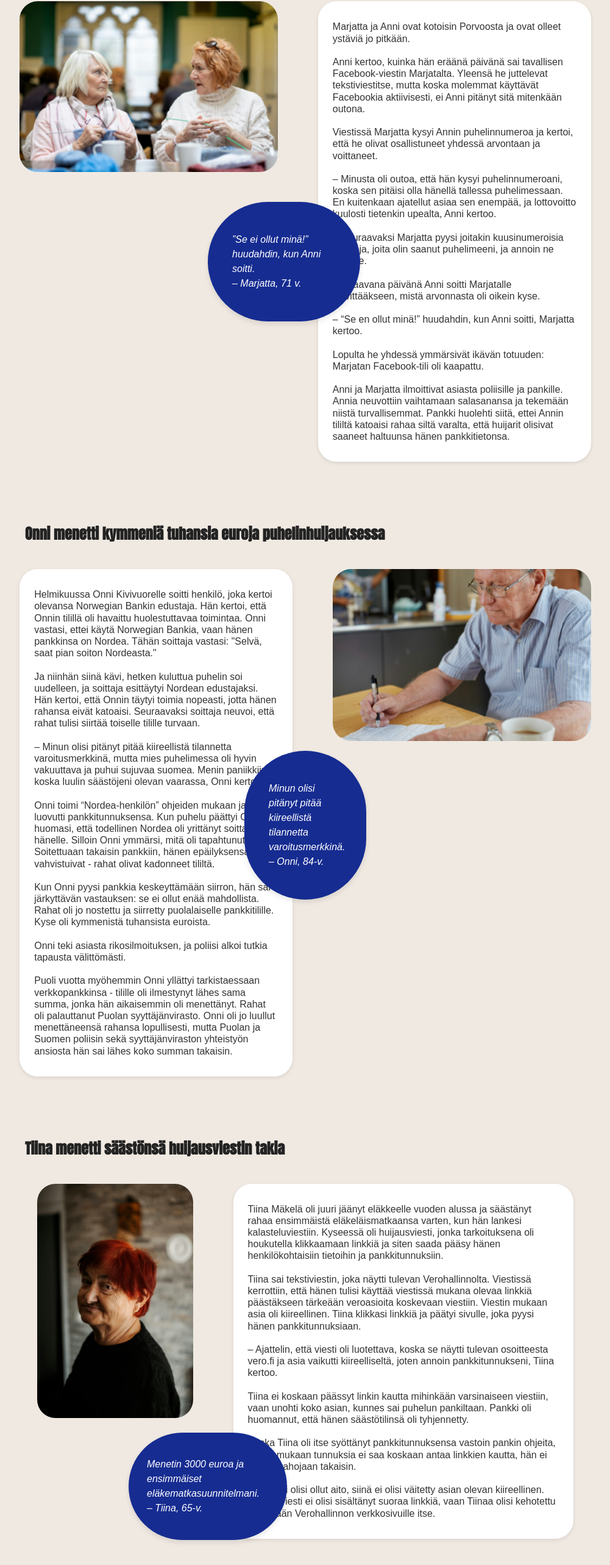
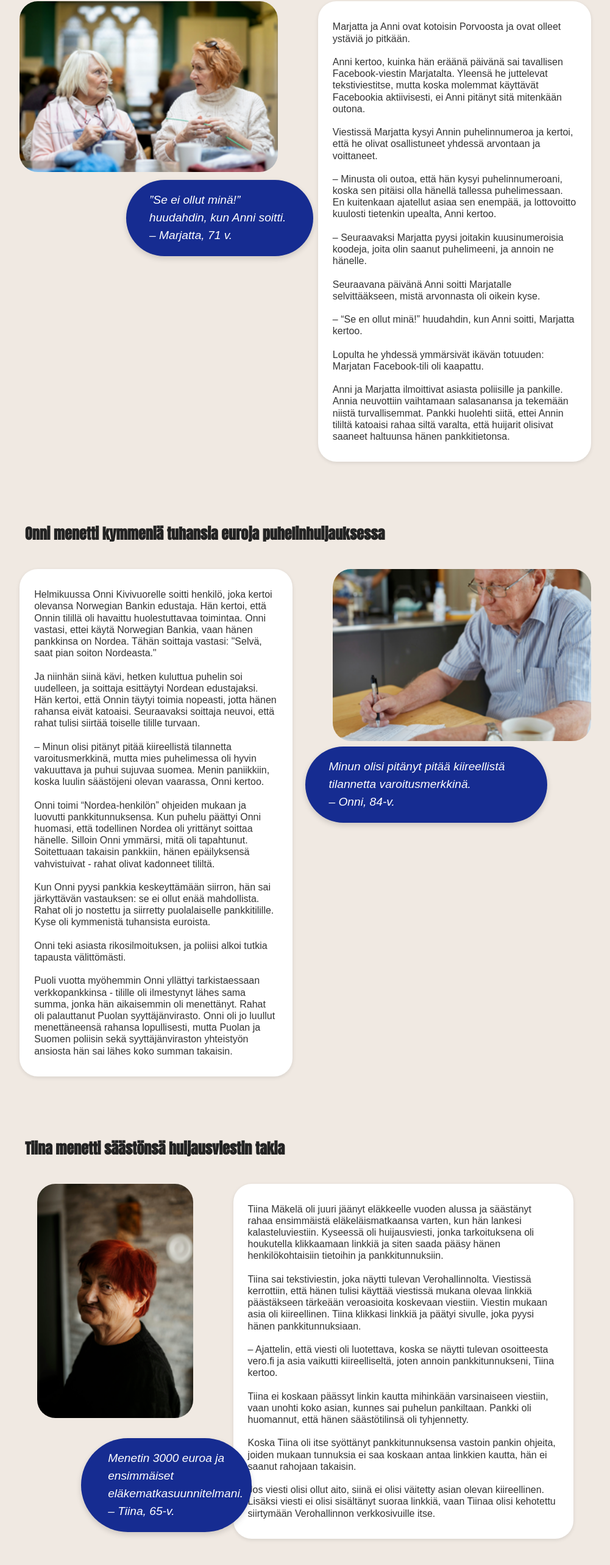
Before and after one commit to levonmaister/scamvjp2, a React (Vite) app: page / in a window 1280 px wide. Shown: the part 2617-5183 px from the top of the page at 61% size, without its empty margins (139-1140 px from the left). Built offline with nearby package versions, Linux system fonts and the light colour scheme.

Commit message:
artikel repsonsivitet och alt täg

```diff
--- a/src/pages/Etusivu.jsx
+++ b/src/pages/Etusivu.jsx
@@ -44,7 +44,7 @@ const Etusivu = () => {
                     >Pelaa peliä</button>
 
                     <div className="handbild-container">
-                        <img src={handbild} alt="puhelinkadessa" />
+                        <img src={handbild} alt="puhelin kadessa" />
                     </div>
 
                 </div>
--- a/src/pages/HorroStories.jsx
+++ b/src/pages/HorroStories.jsx
@@ -16,7 +16,7 @@ const HorrorStories = () => {
               ”Se ei ollut minä!” huudahdin, kun Anni soitti.<br />– Marjatta, 71 v.
           </div>
           <div className="story1-image-container">
-            <img className="storykuva1" src={story1img} />
+            <img className="storykuva1" src={story1img} alt="Marjatta, 71-v. ja Anni, 72-v." />
           </div>
           <div className="story-description">
             <p>
@@ -65,7 +65,7 @@ const HorrorStories = () => {
               Minun olisi pitänyt pitää kiireellistä tilannetta varoitusmerkkinä.<br />– Onni, 84-v.
           </div>
           <div className="story2-image-container">
-            <img className="storykuva1" src={story2img} />
+            <img className="storykuva1" src={story2img} alt="Onni, 84-v." />
           </div>
           <div className="story-description">
             <p>
@@ -112,7 +112,7 @@ const HorrorStories = () => {
                 Menetin 3000 euroa ja ensimmäiset eläkematkasuunnitelmani.<br />– Tiina, 65-v.
           </div>
           <div className="story2-image-container">
-            <img className="storykuva3" src={story3img} />
+            <img className="storykuva3" src={story3img} alt="Tiina, 65-v." />
           </div>
           <div className="story-description">
             <p>
--- a/src/styles/stories.css
+++ b/src/styles/stories.css
@@ -81,7 +81,7 @@ body {
 }
 
 
-.quote-bubble1 {
+/*.quote-bubble1 {
     display: inline-block;
     background-color: rgb(22, 44, 145);
     color: white;
@@ -138,8 +138,84 @@ body {
     line-height: 1.5;
     font-style: italic;
     box-shadow: 0px 4px 8px rgba(0,0,0,0.1);
-  }
+  }*/
 
+.quote-bubble1,
+.quote-bubble2,
+.quote-bubble3 {
+    position: absolute;
+    background-color: rgb(22, 44, 145);
+    font-family: Arial, sans-serif;
+    line-height: 1.5;
+    font-style: italic;
+    color: white;
+    font-weight: lighter;
+    font-size: 14px;
+    border-radius: 900px;
+    font-size: clamp(14px, 1.5vw, 20px);
+    box-shadow: 0 4px 10px rgba(0, 0, 0, 0.15);
+    z-index: 10;
+}
+
+.quote-bubble1 {
+    bottom: 35%;
+    left: 18%;
+    padding: 1em 2em;
+    max-width: 15vw;
+}
+
+
+.quote-bubble2 {
+    bottom: 40%;
+    left: 55%;
+    padding: 1em 2em;
+    max-width: 20vw;
+}
+
+.quote-bubble3 {
+    bottom: 1%;
+    left: 10%;
+    padding: 1.3em 2.5em;
+    max-width: 15vw;
+}
+
+
+/*.quote-bubble1,
+.quote-bubble2,
+.quote-bubble3 {
+    display: inline-block;
+    background-color: rgb(22, 44, 145);
+    color: white;
+    font-size: 1.6vw; /* Gör textstorleken responsiv
+    padding: 4vw 3vw;
+    border-radius: 50vw; /* Gör dem alltid runda
+    max-width: 20vw; /* Anpassar bubblans bredd
+    text-align: center;
+    font-family: Arial, sans-serif;
+    font-style: italic;
+    box-shadow: 0px 4px 8px rgba(0,0,0,0.3);
+    position: absolute;
+}
+
+/* Specifika positioneringar
+.quote-bubble1 {
+    left: 30%;
+    bottom: 35%;
+    transform: translate(-50%, 10%);
+}
+
+.quote-bubble2 {
+    right: 30%;
+    bottom: 40%;
+    transform: translate(50%, 5%);
+}
+
+.quote-bubble3 {
+    left: 25%;
+    bottom: 15%;
+    transform: translate(-50%, 5%);
+}
+*/
 @media (max-width: 600px){
 
     .stories-container {
@@ -178,7 +254,7 @@ body {
 
     .storykuva3 {
         width: 100%;
-        max-width: 400px;
+        max-width: 100px;
         height: auto;
         border-radius: 30px;
         margin-bottom: 16px;
@@ -299,3 +375,47 @@ body {
     }
 
 }
+
+@media (min-width: 1024px) and (max-width: 1500px) {
+
+
+    .quote-bubble1,
+    .quote-bubble2,
+    .quote-bubble3 {
+        position: absolute;
+        background-color: rgb(22, 44, 145);
+        font-family: Arial, sans-serif;
+        line-height: 1.5;
+        font-style: italic;
+        color: white;
+        font-weight: lighter;
+        font-size: 14px;
+        border-radius: 900px;
+        font-size: clamp(14px, 1.5vw, 20px);
+        box-shadow: 0 4px 10px rgba(0, 0, 0, 0.15);
+        z-index: 10;
+    }
+
+    .quote-bubble1 {
+        bottom: 45%;
+        left: 18%;
+        padding: 1em 2em;
+        max-width: 18vw;
+    }
+
+    .quote-bubble2 {
+        position: absolute;
+        bottom: 50%;
+        left: 50%;
+        padding: 1em 2em;
+        max-width: 25vw;
+    }
+
+    .quote-bubble3 {
+        position: absolute;
+        bottom: 5%;
+        left: 10%;
+        padding: 1em 2.3em;
+        max-width: 15vw;
+    }
+}
```
